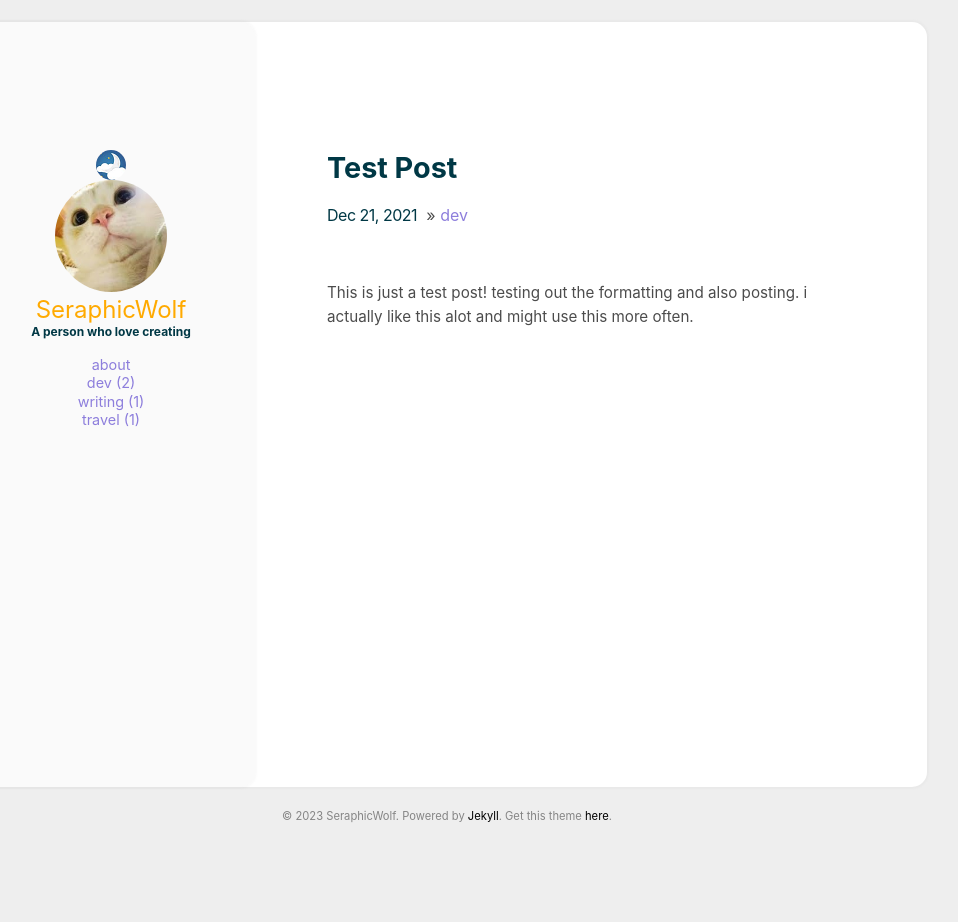
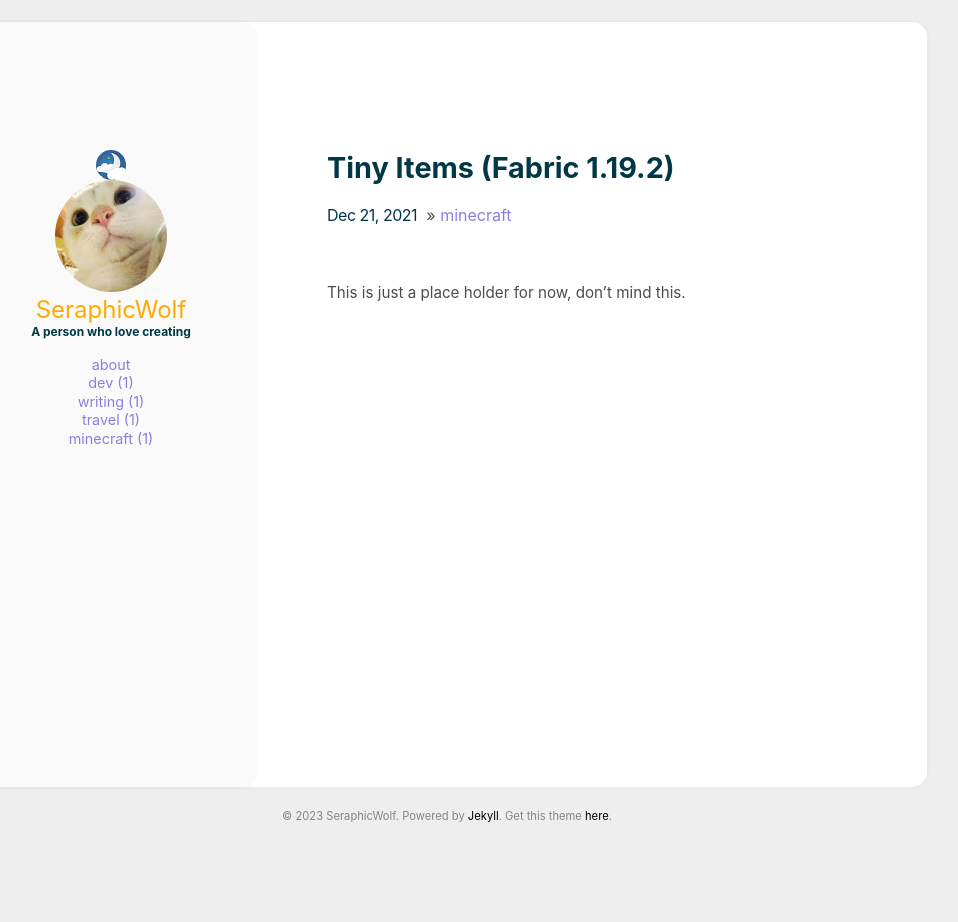
Before and after one commit to SeraphicWolf/SeraphicWolf.github.io, a Jekyll site: the page built from _posts/2021-12-21-test.md, in a window 1280 px wide. Shown: the whole page, without its empty margins (193-1151 px from the left). Built offline with Jekyll 4.4.1, drawn with Linux system fonts in a browser that asks for light colours.

Commit message:
Updated Some Pages.

```diff
--- a/_posts/2021-12-21-test.md
+++ b/_posts/2021-12-21-test.md
@@ -1,9 +1,7 @@
 ---
-title: Test Post
-categories: [dev]
+title: Tiny Items (Fabric 1.19.2)
+categories: [minecraft]
 comments: true
 ---
 
-This is just a test post!
-testing out the formatting and also posting.
-i actually like this alot and might use this more often.
+This is just a place holder for now, don't mind this.
--- /dev/null
+++ b/categories/minecraft.html
@@ -0,0 +1,6 @@
+---
+layout: page
+type: minecraft
+---
+
+{% include archive.html %}
```
